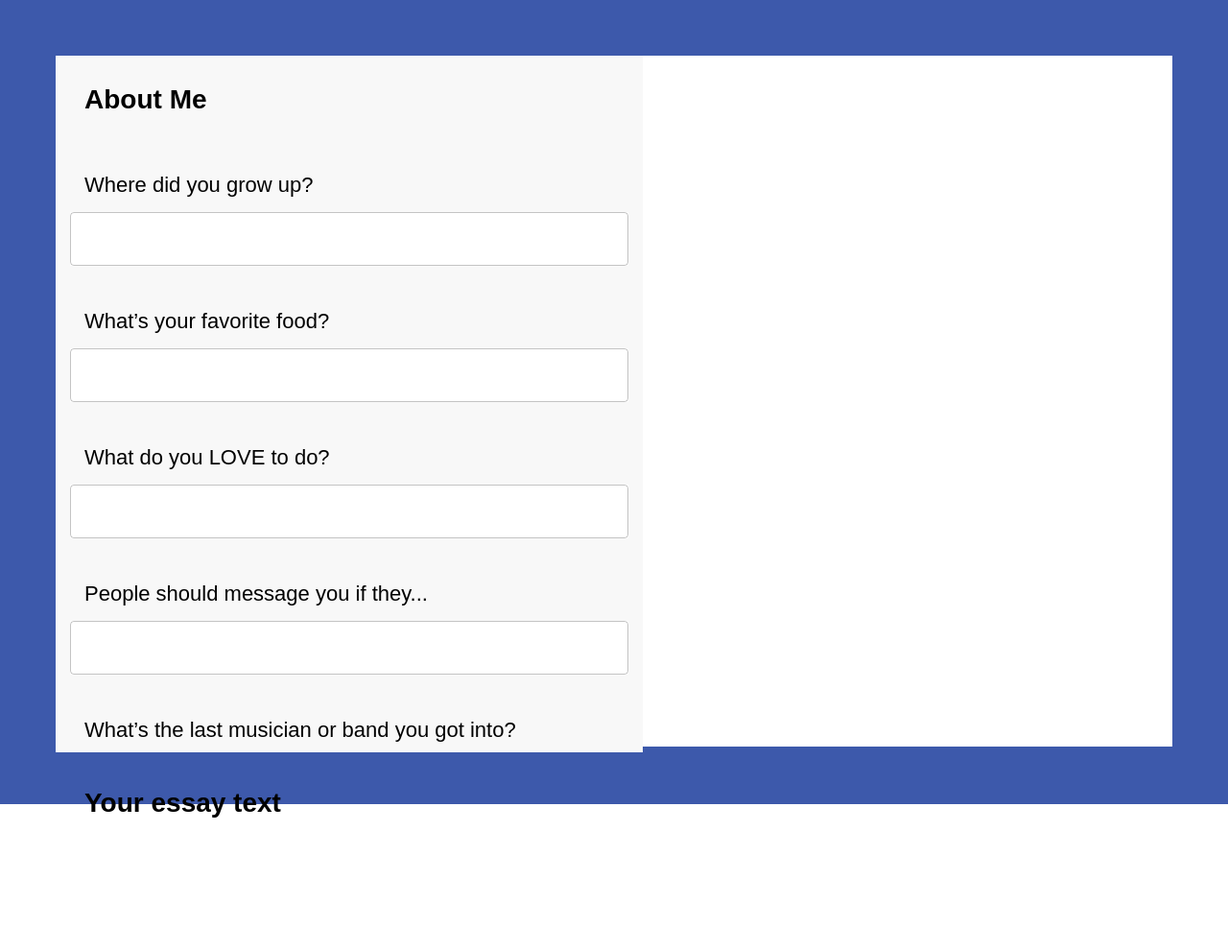
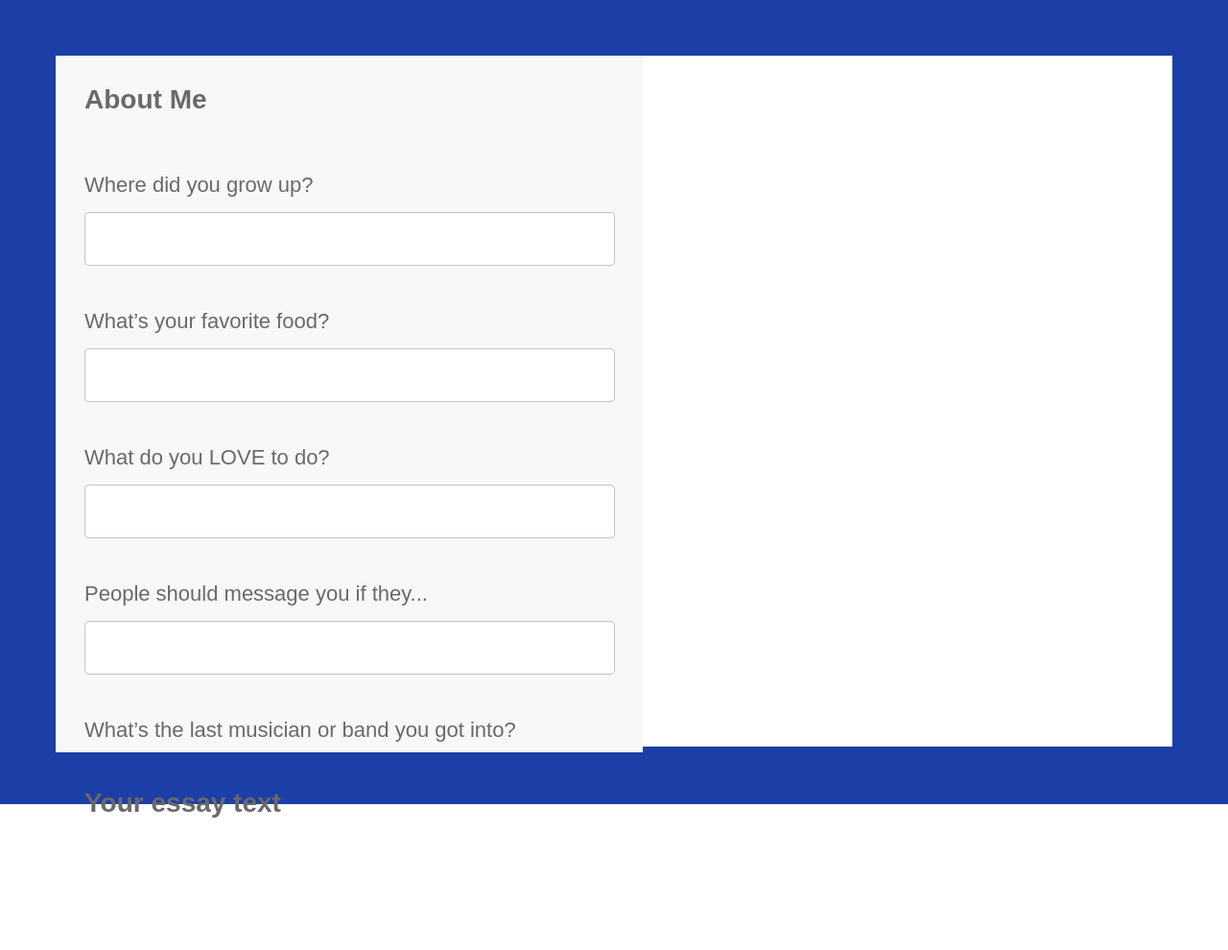
Before and after one commit to Sourabh25495/OKC-Application, a React app: page / in a window 1280 px wide. Shown: the top 990 px of the page at 96% size. Built offline with nearby package versions, Linux system fonts and the light colour scheme.

Commit message:
OKC essay functionality

```diff
--- a/src/components/App.scss
+++ b/src/components/App.scss
@@ -5,7 +5,7 @@
   border-style: solid;
   margin: -10px;
   border-width: 60px;
-  border-color: #3d59ab;
+  border-color: #1c3fa7;
   height: 90vh;
 }
 
@@ -47,11 +47,13 @@
   padding: 15px;
   font-size: 28px;
   font-family: Arial;
+  color: #696969;
 }
 .field-label {
   padding: 15px;
   font-size: 22px;
   font-family: Arial;
+  color: #696969;
 }
 
 .button {
--- a/src/components/ComposeEssay/ComposeEssay.js
+++ b/src/components/ComposeEssay/ComposeEssay.js
@@ -25,6 +25,7 @@ export const ComposeEssay = ({ setShowEditPage }) => {
     staticStatement
   );
   const answers = useSelector((state) => state.fieldAnswers);
+  console.log("Answers", answers)
   const classes = useStyles();
 
   const mapAnswers = () => {
--- a/src/components/InputComponent/InputComponent.js
+++ b/src/components/InputComponent/InputComponent.js
@@ -12,7 +12,7 @@ export const InputComponent = ({ label, id, staticText }) => {
       <div className="field-label">
         <label>{label}</label>
       </div>
-      <>
+      <div style={{paddingLeft: '15px', width: '95%', paddingRight: '15px'}}>
         <TextField
           variant="outlined"
           className={classes.textField}
@@ -27,8 +27,9 @@ export const InputComponent = ({ label, id, staticText }) => {
               },
             })
           }
+          fullWidth
         />
-      </>
+      </div>
     </div>
   );
 };
--- a/src/constants.js
+++ b/src/constants.js
@@ -2,8 +2,8 @@ export const FIELD_NAMES = {
   hometown: "hometown",
   favoriteFood: "favoriteFood",
   loveToDo: "loveToDo",
+  messageIf: "messageIf",
   music: "music",
-  messageIf: "messageIf",
   bar: "bar",
 };
 
@@ -26,10 +26,10 @@ export const FIELDS = {
 };
 
 export const STATIC_ESSAY_LINES = {
-  [FIELD_NAMES.hometown]: 'Originally from ',
-  [FIELD_NAMES.favoriteFood]: 'Cant get enough ',
-  [FIELD_NAMES.loveToDo]: 'I ',
-  [FIELD_NAMES.messageIf]: 'I love listening to ',
-  [FIELD_NAMES.music]: 'Send Me a message if you ',
-  [FIELD_NAMES.bar]: 'My favourite watering hole is ',
+  [FIELD_NAMES.hometown]: "Originally from ",
+  [FIELD_NAMES.favoriteFood]: "Cant get enough ",
+  [FIELD_NAMES.loveToDo]: "I ",
+  [FIELD_NAMES.messageIf]: "Send Me a message if you ",
+  [FIELD_NAMES.music]: "I love listening to ",
+  [FIELD_NAMES.bar]: "My favourite watering hole is ",
 };
--- a/src/madlibs.js
+++ b/src/madlibs.js
@@ -17,8 +17,8 @@ export const INITIAL_STATE = {
     FIELD_NAMES.hometown,
     FIELD_NAMES.favoriteFood,
     FIELD_NAMES.loveToDo,
+    FIELD_NAMES.messageIf,
     FIELD_NAMES.music,
-    FIELD_NAMES.messageIf,
     FIELD_NAMES.bar,
   ],
 
@@ -39,11 +39,9 @@ export function reducer(state = INITIAL_STATE, action) {
       return {
         ...state,
         fieldAnswers: { ...state.fieldAnswers, [fieldName]: answer },
-        essayText: { ...state.essayText, [staticStatement]: answer}
-
+        essayText: { ...state.essayText, [staticStatement]: answer },
       };
     }
-
 
     case INCREMENT_COUNTER: {
       return {
@@ -69,7 +67,6 @@ export function submitField({ id, answer, statement }) {
   return { type: SUBMIT_FIELD, payload: { fieldName: id, answer, statement } };
 }
 
-
 export function increment() {
   return { type: INCREMENT_COUNTER };
 }
```
